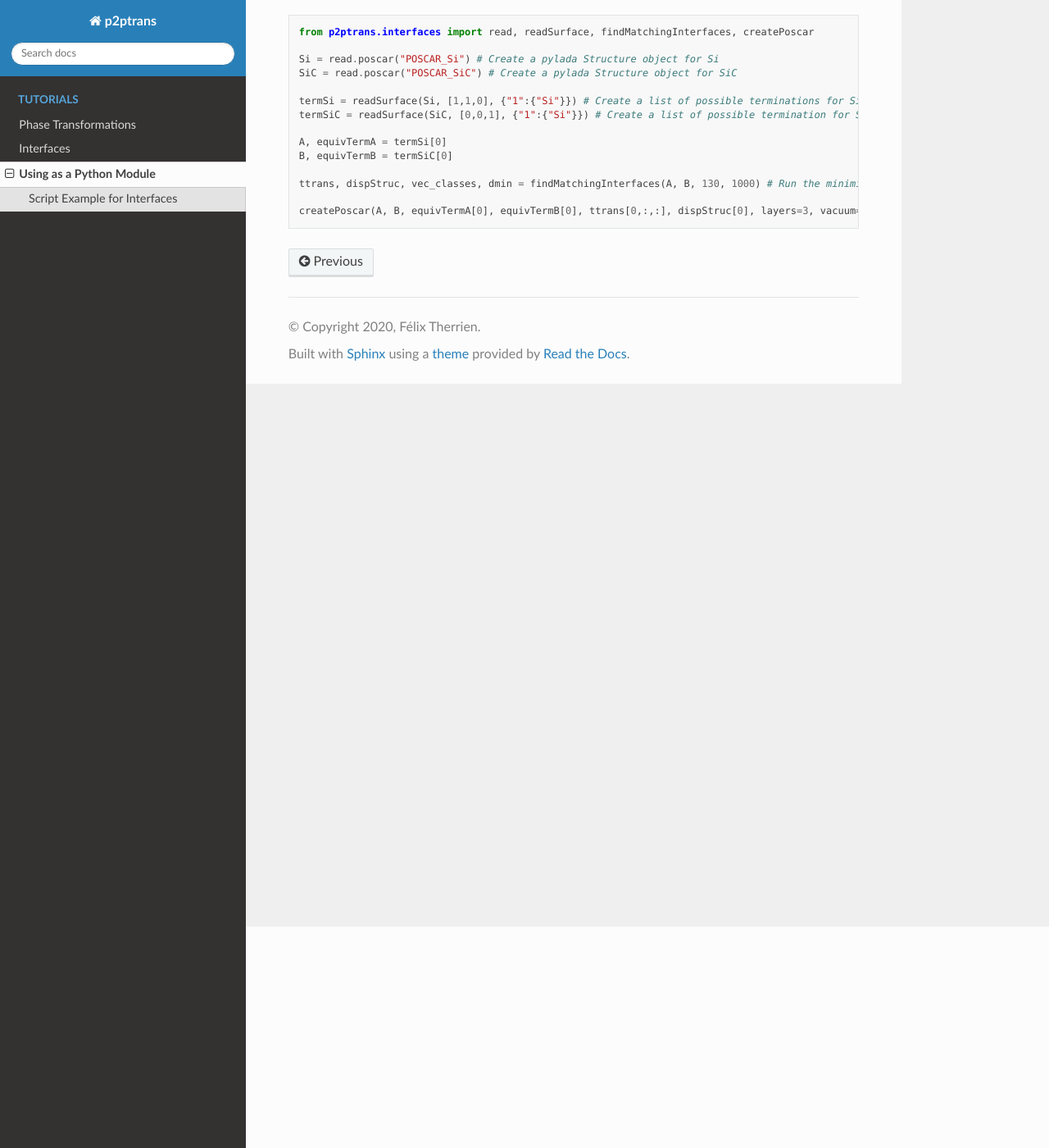
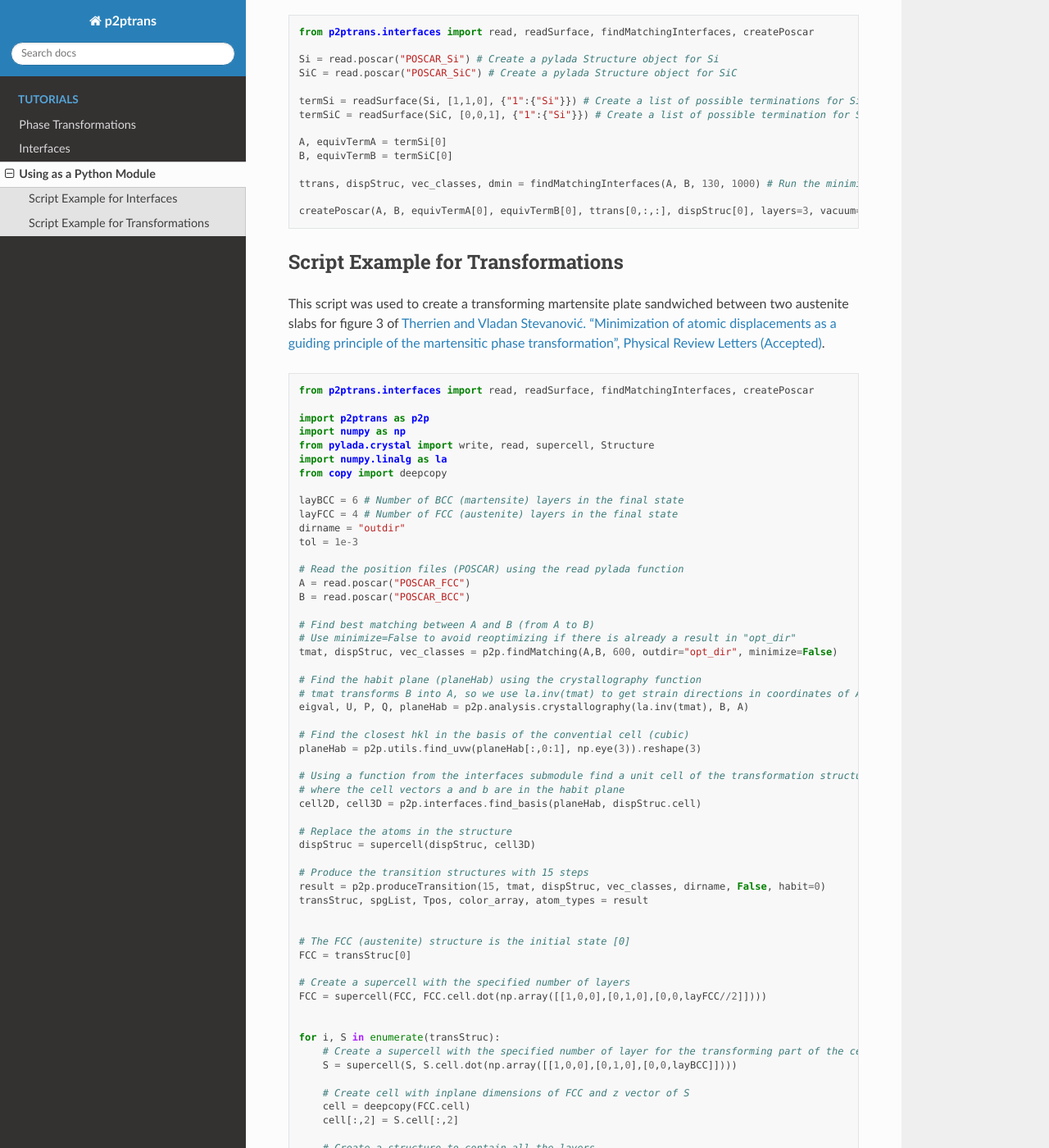
Before and after one commit to ftherrien/p2ptrans, a Sphinx documentation site: the page built from docs/source/pymodule.rst, in a window 1280 px wide and 1400 px high, scrolled down 270 px. Shown: the whole window at 82% size. Built offline with Sphinx 7.4.7 and the Read the Docs theme 2.0.0, drawn with Linux system fonts in a browser that asks for light colours; pages that are not in the unit, such as notebooks, are missing from menus; some of the changed text lies outside the part shown.

```diff
--- a/docs/source/interfaces.rst
+++ b/docs/source/interfaces.rst
@@ -2,7 +2,7 @@
 ==========
 
 This tutorial will show how to obtain the results presented in this paper: `Therrien, Félix, Peter Graf, and Vladan Stevanović. "Matching crystal structures atom-to-atom." The Journal of Chemical Physics 152.7 (2020): 074106.
-<https://aip.scitation.org/doi/abs/10.1063/1.5131527>`_.
+<https://aip.scitation.org/doi/abs/10.1063/1.5131527>`_
 
 This assumes that you have installed p2ptrans (see :ref:`install`).
 
@@ -76,7 +76,7 @@
 
    p2pint -T POSCAR_Si [1,1,0] 1 Si -B POSCAR_SiC [0,0,1] 1 Si
 
-Here we defined Si as the top structure (``-T``) and its corresponding h,k,l as (110). We defined SiC as the bottom structure (substrate) (``-B``) with the (001) interfacial plane. The rest of the command determines the bonding rule we set it as: ``1 Si``for both the top and the bottom which means "Si is part of the 1st type of bond". This will associate, and therefore, bond the Si atoms in both structures. To bond carbon with silicon instead, the command would have been:
+Here we defined Si as the top structure (``-T``) and its corresponding h,k,l as (110). We defined SiC as the bottom structure (substrate) (``-B``) with the (001) interfacial plane. The rest of the command determines the bonding rule we set it as: ``1 Si`` for both the top and the bottom which means "Si is part of the 1st type of bond". This will associate, and therefore, bond the Si atoms in both structures. To bond carbon with silicon instead, the command would have been:
 
 .. code-block:: console
 
--- a/docs/source/pymodule.rst
+++ b/docs/source/pymodule.rst
@@ -23,3 +23,86 @@
    ttrans, dispStruc, vec_classes, dmin = findMatchingInterfaces(A, B, 130, 1000) # Run the minimization algorithm with 130 cells and 1000*10 random initializations
 
    createPoscar(A, B, equivTermA[0], equivTermB[0], ttrans[0,:,:], dispStruc[0], layers=3, vacuum=0) # Creates the interface POSCAR for the first variant of termination of A and B
+
+Script Example for Transformations
+^^^^^^^^^^^^^^^^^^^^^^^^^^^^^^^^^^
+
+This script was used to create a transforming martensite plate sandwiched between two austenite slabs for figure 3 of `Therrien and Vladan Stevanović. "Minimization of atomic displacements as a guiding principle of the martensitic phase transformation", Physical Review Letters (Accepted) <https://arxiv.org/abs/1912.11915>`_.
+
+.. code-block:: python
+
+   from p2ptrans.interfaces import read, readSurface, findMatchingInterfaces, createPoscar
+
+   import p2ptrans as p2p
+   import numpy as np
+   from pylada.crystal import write, read, supercell, Structure
+   import numpy.linalg as la
+   from copy import deepcopy
+
+   layBCC = 6 # Number of BCC (martensite) layers in the final state
+   layFCC = 4 # Number of FCC (austenite) layers in the final state
+   dirname = "outdir"
+   tol = 1e-3
+
+   # Read the position files (POSCAR) using the read pylada function
+   A = read.poscar("POSCAR_FCC")
+   B = read.poscar("POSCAR_BCC")
+
+   # Find best matching between A and B (from A to B)
+   # Use minimize=False to avoid reoptimizing if there is already a result in "opt_dir"
+   tmat, dispStruc, vec_classes = p2p.findMatching(A,B, 600, outdir="opt_dir", minimize=False)
+
+   # Find the habit plane (planeHab) using the crystallography function
+   # tmat transforms B into A, so we use la.inv(tmat) to get strain directions in coordinates of A
+   eigval, U, P, Q, planeHab = p2p.analysis.crystallography(la.inv(tmat), B, A)
+
+   # Find the closest hkl in the basis of the convential cell (cubic)
+   planeHab = p2p.utils.find_uvw(planeHab[:,0:1], np.eye(3)).reshape(3)
+
+   # Using a function from the interfaces submodule find a unit cell of the transformation structure (dispStruc)
+   # where the cell vectors a and b are in the habit plane
+   cell2D, cell3D = p2p.interfaces.find_basis(planeHab, dispStruc.cell)
+
+   # Replace the atoms in the structure
+   dispStruc = supercell(dispStruc, cell3D)
+
+   # Produce the transition structures with 15 steps
+   result = p2p.produceTransition(15, tmat, dispStruc, vec_classes, dirname, False, habit=0)
+   transStruc, spgList, Tpos, color_array, atom_types = result
+
+
+   # The FCC (austenite) structure is the initial state [0]
+   FCC = transStruc[0]
+
+   # Create a supercell with the specified number of layers
+   FCC = supercell(FCC, FCC.cell.dot(np.array([[1,0,0],[0,1,0],[0,0,layFCC//2]])))
+
+
+   for i, S in enumerate(transStruc):
+       # Create a supercell with the specified number of layer for the transforming part of the cell
+       S = supercell(S, S.cell.dot(np.array([[1,0,0],[0,1,0],[0,0,layBCC]])))
+
+       # Create cell with inplane dimensions of FCC and z vector of S
+       cell = deepcopy(FCC.cell)
+       cell[:,2] = S.cell[:,2]
+
+       # Create a structure to contain all the layers
+       slab = Structure(FCC.cell)
+       slab.cell[:,2] = cell[:,2] + FCC.cell[:,2]*2
+
+       print("Slab thickness is at step %d is:"%i, np.cross(cell[:,0],cell[:,1]).dot(cell[:,2])/la.norm(np.cross(cell[:,0],cell[:,1])))
+
+       # Add the FCC atoms on both sides
+       for a in FCC:
+           slab.add_atom(*a.pos, a.type)
+           slab.add_atom(*(a.pos + cell[:,2] + FCC.cell[:,2]), a.type)
+
+       # Add the S atoms in the middle
+       for a in S:
+           if 1 - la.inv(S.cell).dot(a.pos)[2] < tol:
+               a.pos = a.pos - S.cell[:,2]
+           slab.add_atom(*(cell.dot(la.inv(S.cell).dot(a.pos)) + FCC.cell[:,2]), a.type)
+
+       slab = supercell(slab, slab.cell) # Make sure all atoms are inside the cell
+
+       write.poscar(slab, vasp5=True, file= dirname + "/POSCAR_%03d"%i) # Write resulting structure in POSCAR
```
Also changed, not shown: README.md (+1 -0 lines), docs/source/index.rst (+7 -0 lines), docs/source/martensite.rst (+0 -11 lines), 3 other files.
